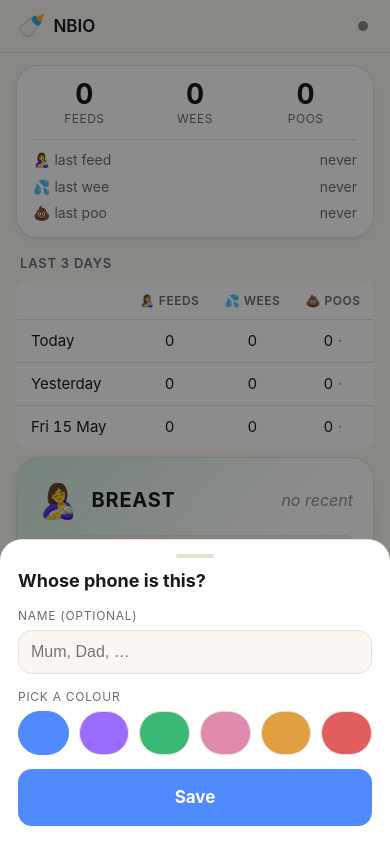
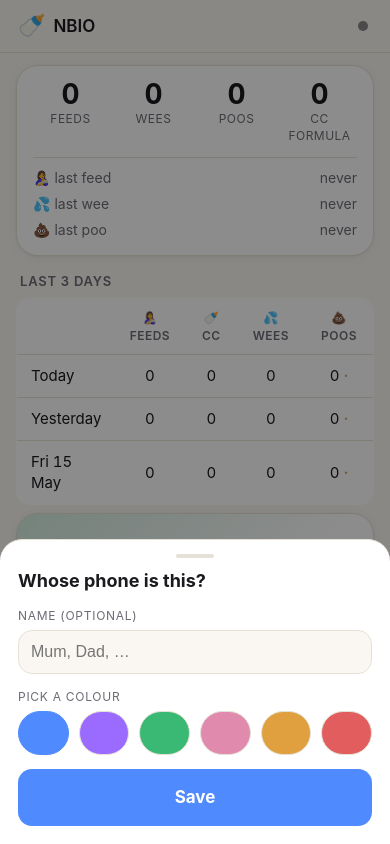
Before and after one commit to Whitehawk2/NBIO_Tracker, a FastAPI app: page / in a window 390 px wide. Run offline with FastAPI, Linux system fonts and the light colour scheme; data that the repository does not hold is empty; parts of the project's set-up code (start-up, migrations or seed data) failed here and were passed over.

Commit message:
feat(ui): expose formula cc totals on home + reports at-a-glance
Daily formula intake is too important to leave buried in row metadata
when one or both parents are doing 3am formula feeds. Three surfaces
get the new aggregation from the previous commit:

- **Today card**: 4-column counts grid adds a 4th tile —
  `<b data-count="formula_ml">210</b><span>cc formula</span>` —
  alongside feeds / wees / poos. Big tabular-nums number, hard to
  miss. On phones <380px the number shrinks slightly so all four fit.
- **Last 3 days mini-table**: new dedicated `🍼 cc` column with
  `data-col="formula_ml"` per row. Per-day intake scannable at a
  glance.
- **Reports → Daily totals (14 days)**: new `🍼 cc` column alongside
  the existing 🍼 count column (`data-col-totals="formula_ml"`
  header marker for tests). The count is still useful for "how many
  feeds today"; the cc is the medically-useful trend.

JS plumbing:
- `bumpOverviews()` now also bumps the `formula_ml` cells (today-card
  and last-days) by `delta * ev.formula_volume_ml` when the event is
  a formula feed with a volume. Optimistic POST + SSE both stay in
  sync with the server.
- `_last_days_rows()` pads `formula_ml=0` on days with no events so
  the column always renders cleanly.

Pinned: server-rendered selectors on all three surfaces, JS bump
behaviour at the source level, repo-shape parity for the empty case.
Suite at 378 tests / 100% line + branch coverage.

```diff
--- a/app/nbio/routes/pages.py
+++ b/app/nbio/routes/pages.py
@@ -96,7 +96,7 @@ def _last_days_rows(totals: list[dict[str, Any]], n: int = 3) -> list[dict[str,
     for i in range(n):
         d = today_local - timedelta(days=i)
         key = d.isoformat()
-        row = by_day.get(key, {"day": key, "feed": 0, "wee": 0, "poo": 0})
+        row = by_day.get(key, {"day": key, "feed": 0, "wee": 0, "poo": 0, "formula_ml": 0})
         rows.append(
             {
                 "day": key,
@@ -104,6 +104,7 @@ def _last_days_rows(totals: list[dict[str, Any]], n: int = 3) -> list[dict[str,
                 "feed": row.get("feed", 0),
                 "wee": row.get("wee", 0),
                 "poo": row.get("poo", 0),
+                "formula_ml": row.get("formula_ml", 0),
             }
         )
     return rows
--- a/app/nbio/static/app.css
+++ b/app/nbio/static/app.css
@@ -138,11 +138,17 @@ a { color: var(--accent); text-decoration: none; }
 .today-card .counts {
   display: grid; grid-template-columns: repeat(3, 1fr); gap: 8px;
 }
+.today-card .counts-4 { grid-template-columns: repeat(4, 1fr); }
 .today-card .counts > div {
   display: flex; flex-direction: column; align-items: center; gap: 2px;
 }
 .today-card .counts b { font-size: 28px; font-weight: 700; line-height: 1; font-variant-numeric: tabular-nums; }
-.today-card .counts span { font-size: 12px; color: var(--text-muted); text-transform: uppercase; letter-spacing: .04em; }
+/* On narrow phones the 4th cc tile would squeeze the others; shrink the
+   number slightly on small viewports so all four fit cleanly. */
+@media (max-width: 380px) {
+  .today-card .counts-4 b { font-size: 24px; }
+}
+.today-card .counts span { font-size: 12px; color: var(--text-muted); text-transform: uppercase; letter-spacing: .04em; text-align: center; }
 .today-card .last-of-each {
   list-style: none; margin: 12px 0 0; padding: 0;
   display: flex; flex-direction: column; gap: 6px;
--- a/app/nbio/static/app.js
+++ b/app/nbio/static/app.js
@@ -764,6 +764,14 @@
         const cur = parseInt(cell.textContent, 10) || 0;
         cell.textContent = String(Math.max(0, cur + delta));
       }
+      // Formula cc total — bump by the event's volume_ml (signed by delta).
+      if (ev.type === "formula" && ev.formula_volume_ml) {
+        const mlCell = document.querySelector(`#today-card [data-count="formula_ml"]`);
+        if (mlCell) {
+          const cur = parseInt(mlCell.textContent, 10) || 0;
+          mlCell.textContent = String(Math.max(0, cur + delta * ev.formula_volume_ml));
+        }
+      }
     }
 
     // last-days mini-table: bump if the day matches any visible row
@@ -783,6 +791,14 @@
         }
         // Hint dot only makes sense when count is zero; remove if it now has data
         if (hint && next > 0) hint.remove();
+      }
+      // Formula cc cell — bump by volume_ml (signed).
+      if (ev.type === "formula" && ev.formula_volume_ml) {
+        const mlTd = row.querySelector(`td[data-col="formula_ml"]`);
+        if (mlTd) {
+          const cur = parseInt(mlTd.textContent, 10) || 0;
+          mlTd.textContent = String(Math.max(0, cur + delta * ev.formula_volume_ml));
+        }
       }
     }
   }
--- a/app/nbio/templates/partials/last_days.html
+++ b/app/nbio/templates/partials/last_days.html
@@ -5,6 +5,7 @@
       <tr>
         <th class="day-col"></th>
         <th><span aria-hidden="true">🤱</span> feeds</th>
+        <th><span aria-hidden="true">🍼</span> cc</th>
         <th><span aria-hidden="true">💦</span> wees</th>
         <th><span aria-hidden="true">💩</span> poos</th>
       </tr>
@@ -14,6 +15,7 @@
         <tr data-day="{{ row.day }}">
           <td class="day-col">{{ row.label }}</td>
           <td data-col="feed">{{ row.feed }}</td>
+          <td data-col="formula_ml">{{ row.formula_ml }}</td>
           <td data-col="wee">{{ row.wee }}</td>
           <td data-col="poo">{{ row.poo }}{% if row.poo == 0 %} <span class="hint" title="no poo logged that day">·</span>{% endif %}</td>
         </tr>
--- a/app/nbio/templates/partials/today_card.html
+++ b/app/nbio/templates/partials/today_card.html
@@ -1,8 +1,9 @@
 <section class="today-card" id="today-card" aria-label="Today">
-  <div class="counts">
+  <div class="counts counts-4">
     <div><b data-count="feed">{{ today.counts.feed }}</b><span>feeds</span></div>
     <div><b data-count="wee">{{ today.counts.wee }}</b><span>wees</span></div>
     <div><b data-count="poo">{{ today.counts.poo }}</b><span>poos</span></div>
+    <div><b data-count="formula_ml">{{ today.counts.formula_ml }}</b><span>cc formula</span></div>
   </div>
   <ul class="last-of-each" aria-label="Last of each">
     <li data-last="feed">
--- a/app/nbio/templates/reports.html
+++ b/app/nbio/templates/reports.html
@@ -77,6 +77,7 @@
         <th>Day</th>
         <th title="Breast feeds">🤱</th>
         <th title="Formula feeds">🍼</th>
+        <th data-col-totals="formula_ml" title="Formula intake (cc)">🍼 cc</th>
         <th>Wees</th>
         <th>Poos</th>
         <th>Avg breast</th>
@@ -88,6 +89,7 @@
           <td>{{ row.label or row.day }}</td>
           <td>{{ row.get('breast', 0) }}</td>
           <td>{{ row.get('formula', 0) }}</td>
+          <td>{{ row.get('formula_ml', 0) }}</td>
           <td>{{ row.wee }}</td>
           <td>{{ row.poo }}</td>
           <td>{{ '%.0f min' | format(row.avg_feed_min) if row.avg_feed_min else '—' }}</td>
```
Also changed, not shown: app/tests/api/test_pages.py (+86 -0 lines), app/tests/unit/test_pages_helpers.py (+1 -0 lines), app/tests/unit/test_repo_reports.py (+18 -6 lines), app/tests/unit/test_tile_gestures.py (+25 -0 lines).
